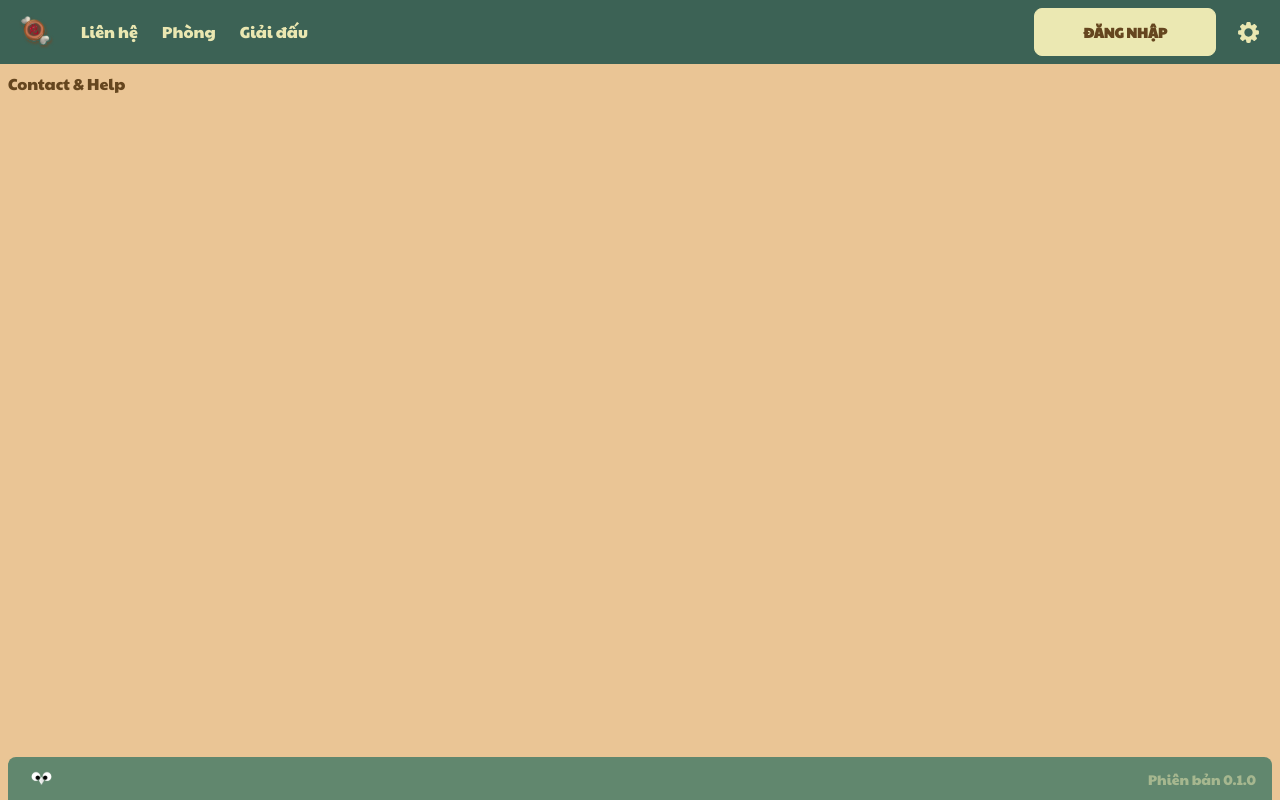
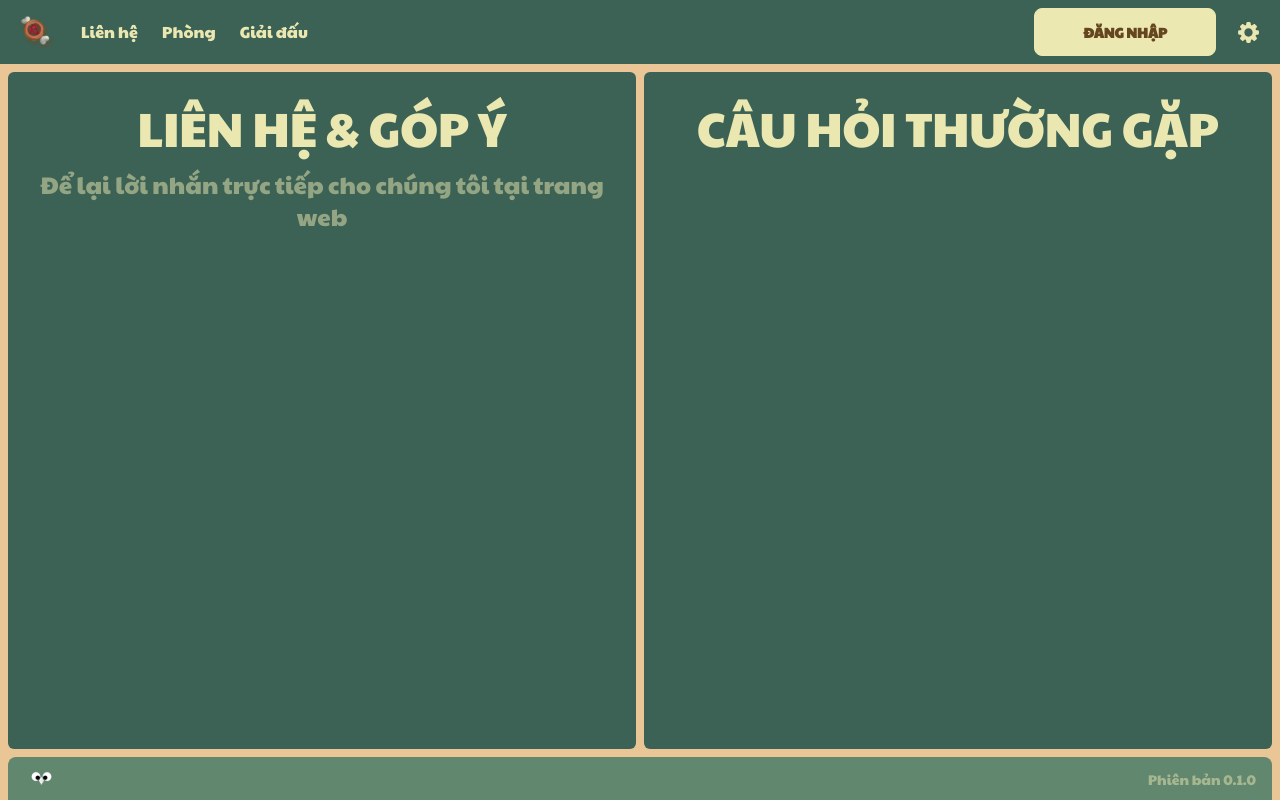
Before and after one commit to Owlvernyte/cotuong-frontend, a Next.js app: page /contact in a window 1280 px wide. Built offline with nearby package versions, Linux system fonts and the light colour scheme; no server answers.

Commit message:
feat(contact): Add card and title for page

```diff
--- a/app/(basic)/contact/page.tsx
+++ b/app/(basic)/contact/page.tsx
@@ -1,8 +1,37 @@
-import React from 'react'
+import Title from "@/components/ui/Title"
+import React from "react"
 
 function Contact() {
   return (
-    <div>Contact & Help</div>
+    <div
+      id="contact-and-help"
+      className="grid grid-cols-8 gap-2 grid-flow-row-dense flex-1 h-full"
+    >
+      <div
+        id="contact"
+        className="card bg-bamboo-400 rounded-md w-full col-span-4 overflow-y-auto max-h-full"
+      >
+        <div className="card-body">
+          <Title text="LIÊN HỆ & GÓP Ý" textColor="text-bamboo-100" />
+          <p className="text-bamboo-100 text-center text-2xl text-opacity-50 py-2">
+            Để lại lời nhắn trực tiếp cho chúng tôi tại trang web
+          </p>
+
+          {/* Form */}
+          {/* Hoặc */}
+        </div>
+      </div>
+
+      <div
+        id="help"
+        className="card bg-bamboo-400 rounded-md w-full col-span-4 overflow-y-auto max-h-full"
+      >
+        <div className="card-body">
+          <Title text="CÂU HỎI THƯỜNG GẶP" textColor="text-bamboo-100" />
+          {/* List */}
+        </div>
+      </div>
+    </div>
   )
 }
 
```
